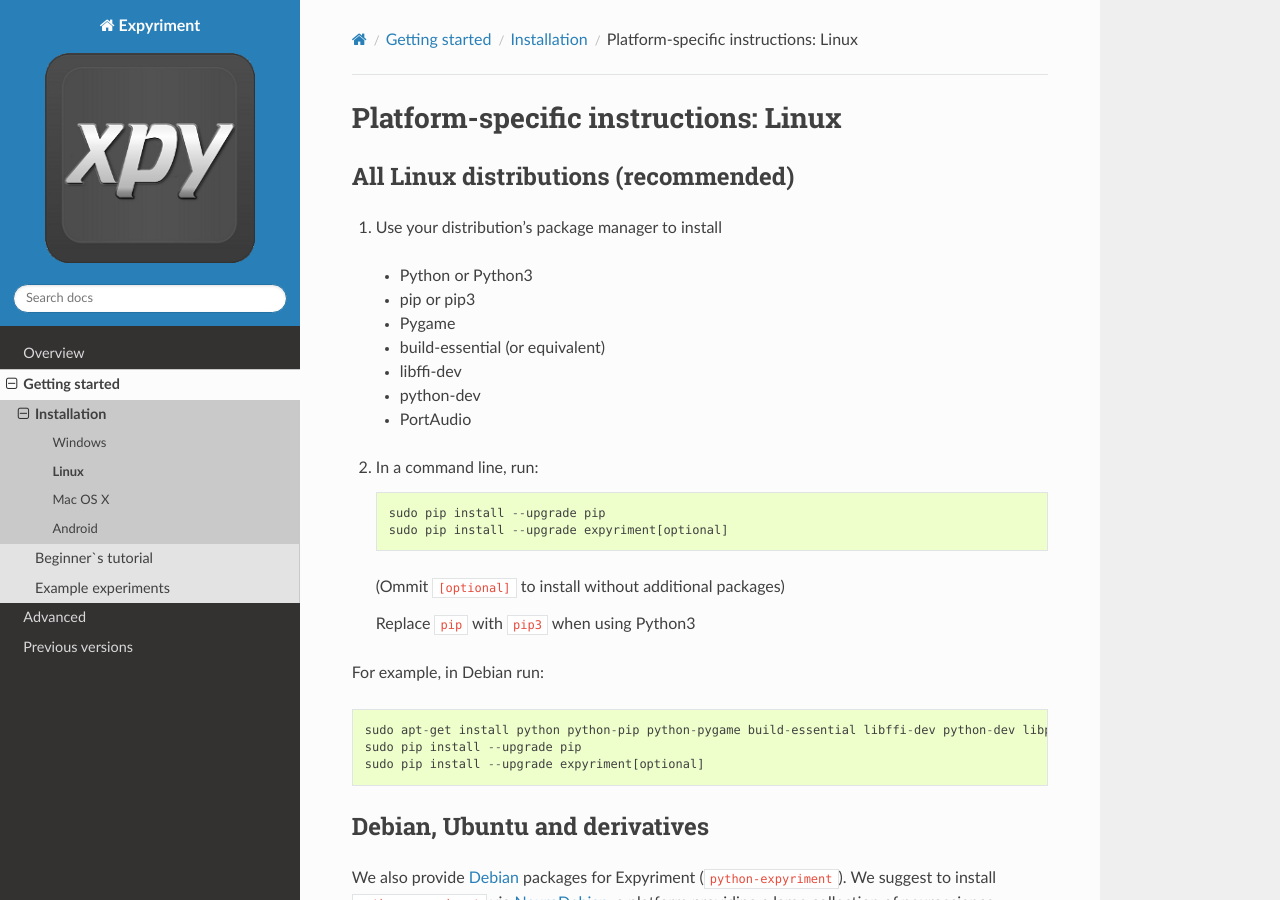
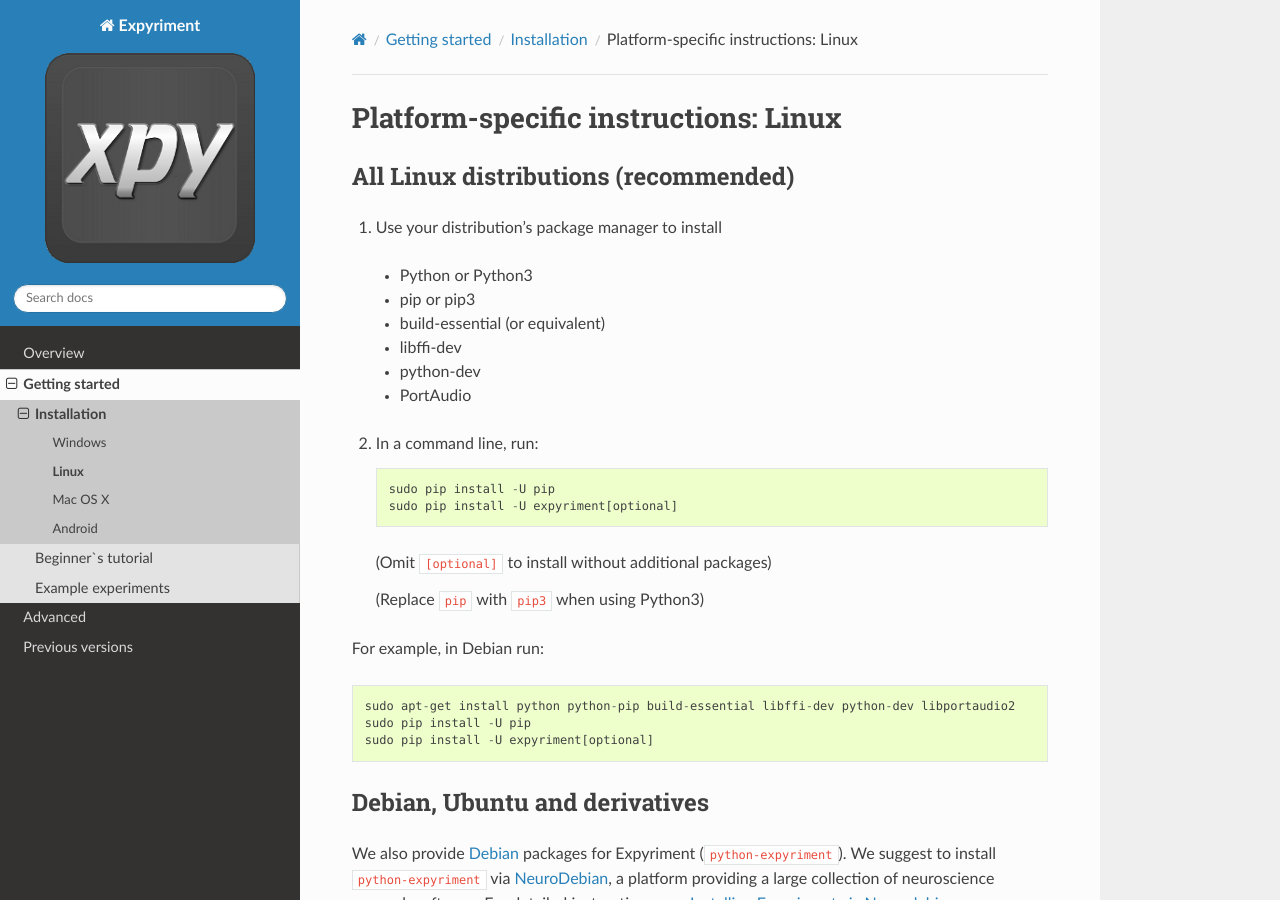
Before and after one commit to expyriment/expyriment, a Sphinx documentation site: the page built from documentation/sphinx/Installation.Linux.rst, in a window 1280 px wide and 900 px high. Built offline with Sphinx 7.4.7 and the Read the Docs theme 2.0.0, drawn with Linux system fonts in a browser that asks for light colours; pages that are not in the unit, such as notebooks, are missing from menus.

Commit message:
Update Installation.Linux.rst

```diff
--- a/documentation/sphinx/Installation.Linux.rst
+++ b/documentation/sphinx/Installation.Linux.rst
@@ -10,7 +10,6 @@
 
   * Python or Python3
   * pip or pip3
-  * Pygame
   * build-essential (or equivalent)
   * libffi-dev
   * python-dev
@@ -18,18 +17,18 @@
 
 2. In a command line, run::
 
-    sudo pip install --upgrade pip
-    sudo pip install --upgrade expyriment[optional]
+    sudo pip install -U pip
+    sudo pip install -U expyriment[optional]
 
-   (Ommit ``[optional]`` to install without additional packages)
+   (Omit ``[optional]`` to install without additional packages)
 
-   Replace ``pip`` with ``pip3`` when using Python3
+   (Replace ``pip`` with ``pip3`` when using Python3)
 
 For example, in Debian run::
 
-    sudo apt-get install python python-pip python-pygame build-essential libffi-dev python-dev libportaudio2
-    sudo pip install --upgrade pip
-    sudo pip install --upgrade expyriment[optional]
+    sudo apt-get install python python-pip build-essential libffi-dev python-dev libportaudio2
+    sudo pip install -U pip
+    sudo pip install -U expyriment[optional]
 
 
 Debian, Ubuntu and derivatives
```
